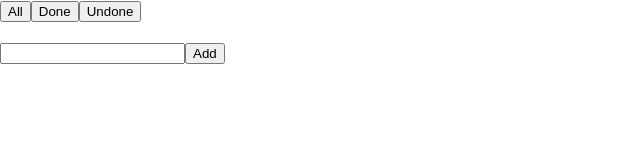
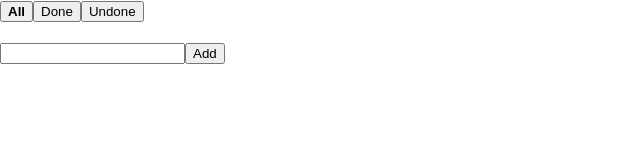
Before and after one commit to cgradusov/todoapp, a React (Create React App) app: page / in a window 1280 px wide. Shown: the top 160 px of the page, without its empty margins (0-640 px from the left). Built offline with nearby package versions, Linux system fonts and the light colour scheme.

Commit message:
feat: add current filter highlight

```diff
--- a/src/containers/Filter/Filter.js
+++ b/src/containers/Filter/Filter.js
@@ -5,15 +5,20 @@ import {
     filterTodoItemsDone,
     filterTodoItemsUndone
 } from './actions';
+import { FILTER_ALL, FILTER_DONE, FILTER_UNDONE } from "./constants";
 
 function Filter(props) {
-    const { showAllTodo, showDoneTodo, showUndoneTodo } = props;
+    const { showAllTodo, showDoneTodo, showUndoneTodo, filter } = props;
+
+    const isBold = (buttonFilter) => ({
+        fontWeight: buttonFilter === filter ? 'bold' : 'normal'
+    })
 
     return (
         <div>
-            <button onClick={showAllTodo}>All</button>
-            <button onClick={showDoneTodo}>Done</button>
-            <button onClick={showUndoneTodo}>Undone</button>
+            <button style={isBold(FILTER_ALL)} onClick={showAllTodo}>All</button>
+            <button style={isBold(FILTER_DONE)} onClick={showDoneTodo}>Done</button>
+            <button style={isBold(FILTER_UNDONE)} onClick={showUndoneTodo}>Undone</button>
         </div>
     )
 }
```
